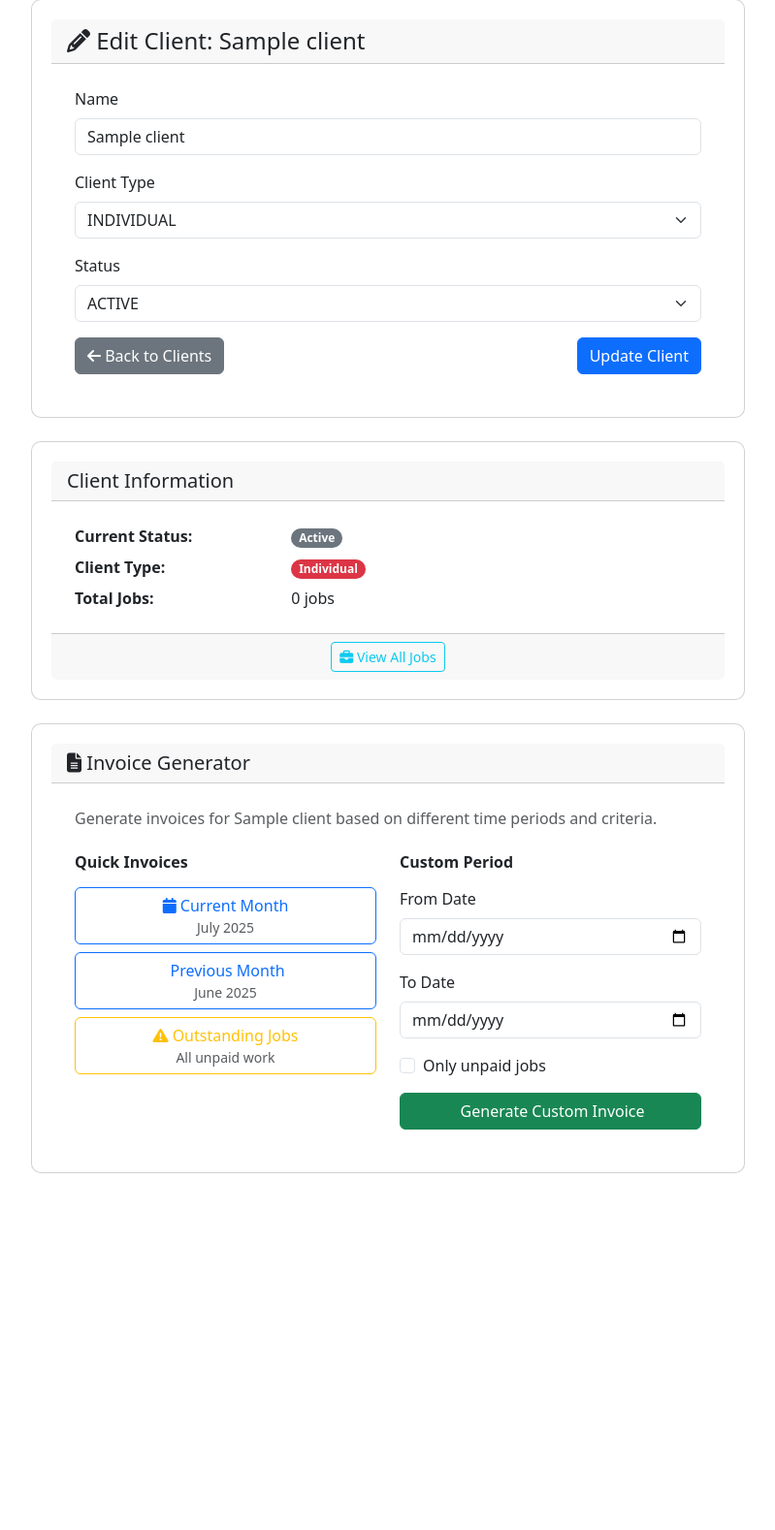
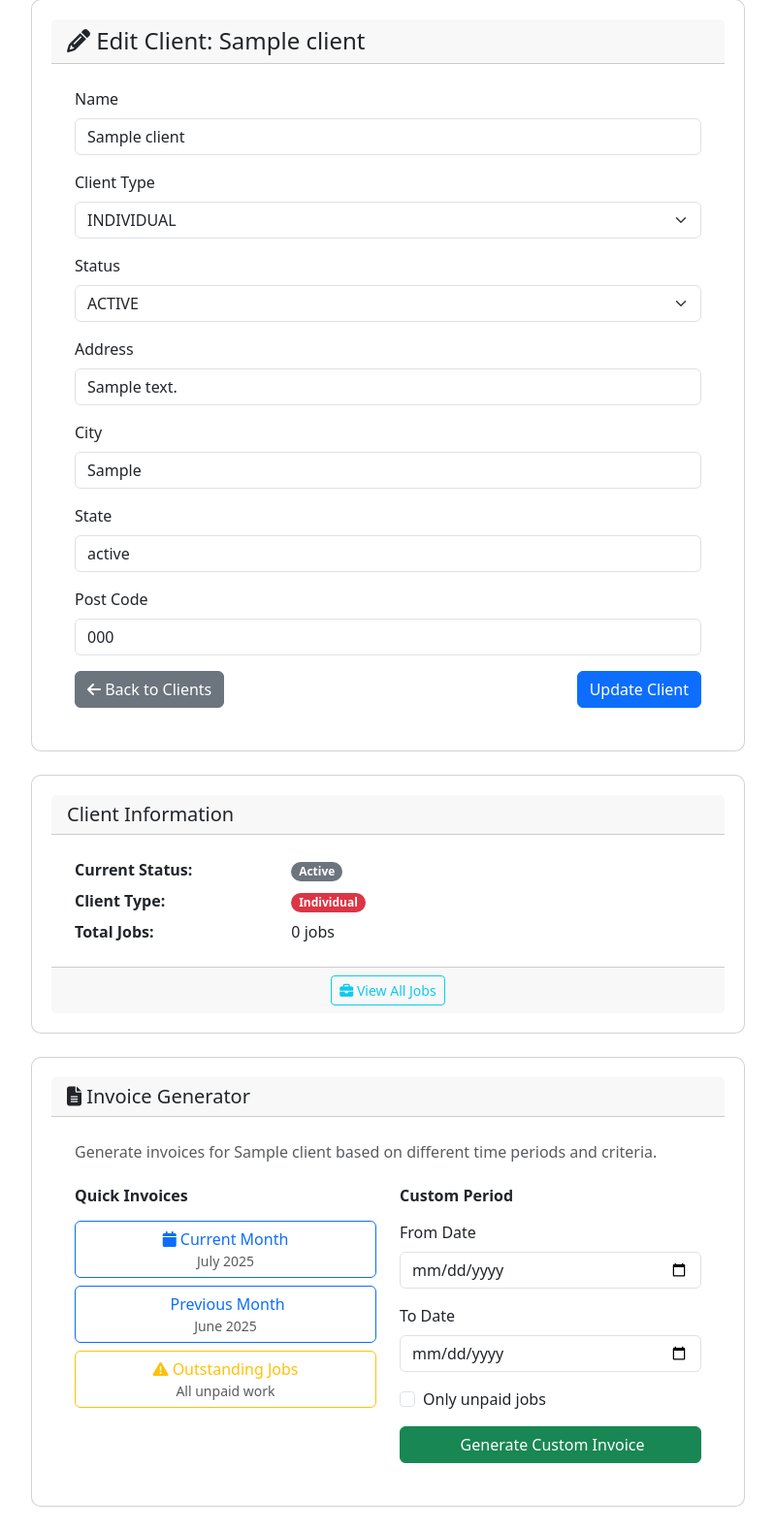
Before and after one commit to KeithGichovi/maidVallyFlask, a Flask app: page /clients/edit_client/1 in a window 1280 px wide. Shown: the part 97-1675 px from the top of the page at 97% size, without its empty margins (240-1039 px from the left). Before the commit the page ends 1307 px from the top, so only its background shows below. Run offline with Flask 3, Linux system fonts and the light colour scheme; a user stored in the database is signed in; tables that the repository leaves empty hold one stand-in row (values such as "Sample post"); parts of the project's set-up code (start-up, migrations or seed data) failed here and were passed over; some libraries are stand-ins or nearby versions.

Commit message:
modify the client endpoint to cater for the new columns.

```diff
--- a/app/forms/clients.py
+++ b/app/forms/clients.py
@@ -9,10 +9,18 @@ class AddClientForm(FlaskForm):
     ])
     client_type = SelectField('Client Type', choices=[ (i.value, i.name.title()) for i in ClientTypeEnum], validators=[DataRequired()])
     status = SelectField('Status', choices=[ (i.value, i.name.title()) for i in ClientStatusEnum], validators=[DataRequired()])
+    address = StringField('Address', validators=[DataRequired()])
+    city = StringField('City', validators=[DataRequired()])
+    state = StringField('State', validators=[DataRequired()])
+    post_code = StringField('Post Code', validators=[DataRequired()])
     submit = SubmitField('Add Client')
 
 class EditClientForm(FlaskForm):
     name = StringField('Name', validators=[DataRequired()])
     client_type = SelectField('Client Type', choices=[ (i.value, i.value) for i in ClientTypeEnum], validators=[DataRequired()])
     status = SelectField('Status', choices=[ (i.value, i.value) for i in ClientStatusEnum], validators=[DataRequired()])
+    address = StringField('Address', validators=[DataRequired()])
+    city = StringField('City', validators=[DataRequired()])
+    state = StringField('State', validators=[DataRequired()])
+    post_code = StringField('Post Code', validators=[DataRequired()])
     submit = SubmitField('Update Client')
--- a/app/models.py
+++ b/app/models.py
@@ -74,6 +74,10 @@ class Client(db.Model):
     name = db.Column(db.String(255), nullable=False, unique=True)
     client_type = db.Column(db.Enum(ClientTypeEnum), nullable=False)
     status = db.Column(db.Enum(ClientStatusEnum), nullable=False)
+    address = db.Column(db.String(255), nullable=False)
+    city = db.Column(db.String(255), nullable=False)
+    state = db.Column(db.String(255), nullable=False)
+    post_code = db.Column(db.String(255), nullable=False)
     created_at = db.Column(db.DateTime, default=datetime.utcnow, nullable=False)
 
     # Relationships
--- a/app/views/clients.py
+++ b/app/views/clients.py
@@ -19,7 +19,11 @@ def clients():
         new_client = Client(
             name=form.name.data,
             client_type=form.client_type.data,
-            status=form.status.data
+            status=form.status.data,
+            address=form.address.data,
+            city=form.city.data,
+            state=form.state.data,
+            post_code=form.post_code.data
         )
         db.session.add(new_client)
         db.session.commit()
@@ -48,6 +52,10 @@ def edit_client(client_id):
         client.name = form.name.data
         client.client_type = form.client_type.data
         client.status = form.status.data
+        client.address = form.address.data
+        client.city = form.city.data
+        client.state = form.state.data
+        client.post_code = form.post_code.data
         db.session.commit()
         flash('Client updated successfully!', 'success')
         return redirect(url_for('clients.clients'))
@@ -140,6 +148,10 @@ def get_invoice_data(client_id, period=None):
     api_json = {
         "client_id": client.id,
         "client_name": client.name,
+        'client_address': client.address,
+        'client_city': client.city,
+        'client_state': client.state,
+        'client_post_code': client.post_code,
         "jobs": []
     }
 
--- a/templates/clients/edit_client.html
+++ b/templates/clients/edit_client.html
@@ -49,6 +49,58 @@
                                 {% if form.status.errors %}
                                     <div class="text-danger">
                                         {% for error in form.status.errors %}
+                                            <small>{{ error }}</small>
+                                        {% endfor %}
+                                    </div>
+                                {% endif %}
+                            </div>
+
+                            <!-- Address Field -->
+                            <div class="mb-3">
+                                {{ form.address.label(class="form-label") }}
+                                {{ form.address(class="form-control") }}
+                                {% if form.address.errors %}
+                                    <div class="text-danger">
+                                        {% for error in form.address.errors %}
+                                            <small>{{ error }}</small>
+                                        {% endfor %}
+                                    </div>
+                                {% endif %}
+                            </div>
+
+                            <!-- City Field -->
+                            <div class="mb-3">
+                                {{ form.city.label(class="form-label") }}
+                                {{ form.city(class="form-control") }}
+                                {% if form.city.errors %}
+                                    <div class="text-danger">
+                                        {% for error in form.city.errors %}
+                                            <small>{{ error }}</small>
+                                        {% endfor %}
+                                    </div>
+                                {% endif %}
+                            </div>
+
+                            <!-- State Field -->
+                            <div class="mb-3">
+                                {{ form.state.label(class="form-label") }}
+                                {{ form.state(class="form-control") }}
+                                {% if form.state.errors %}
+                                    <div class="text-danger">
+                                        {% for error in form.state.errors %}
+                                            <small>{{ error }}</small>
+                                        {% endfor %}
+                                    </div>
+                                {% endif %}
+                            </div>
+
+                            <!-- Post Code Field -->
+                            <div class="mb-3">
+                                {{ form.post_code.label(class="form-label") }}
+                                {{ form.post_code(class="form-control") }}
+                                {% if form.post_code.errors %}
+                                    <div class="text-danger">
+                                        {% for error in form.post_code.errors %}
                                             <small>{{ error }}</small>
                                         {% endfor %}
                                     </div>
```
Also changed, not shown: migrations/versions/c816d4ca7a78_added_address_columns_to_thr_client_.py (added, +38 -0 lines), templates/clients/clients.html (+53 -1 lines), 1 other file.
